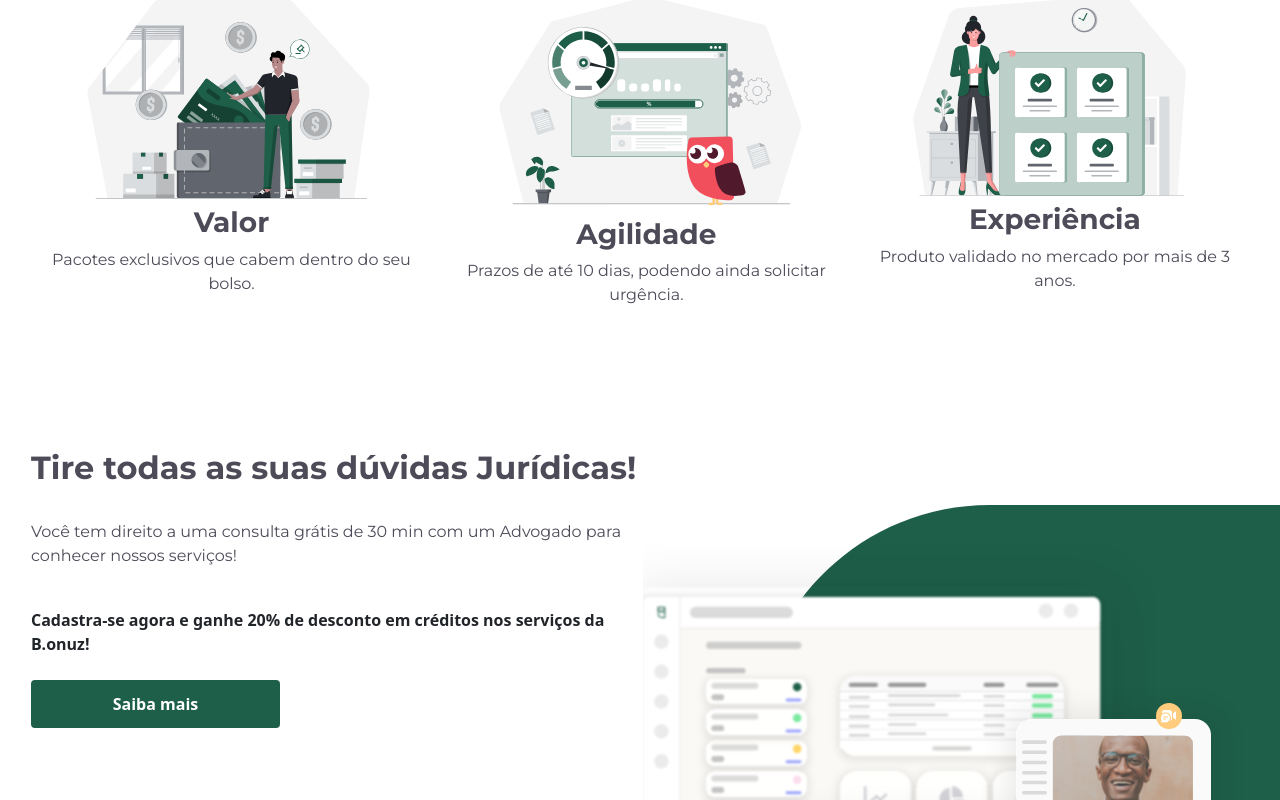
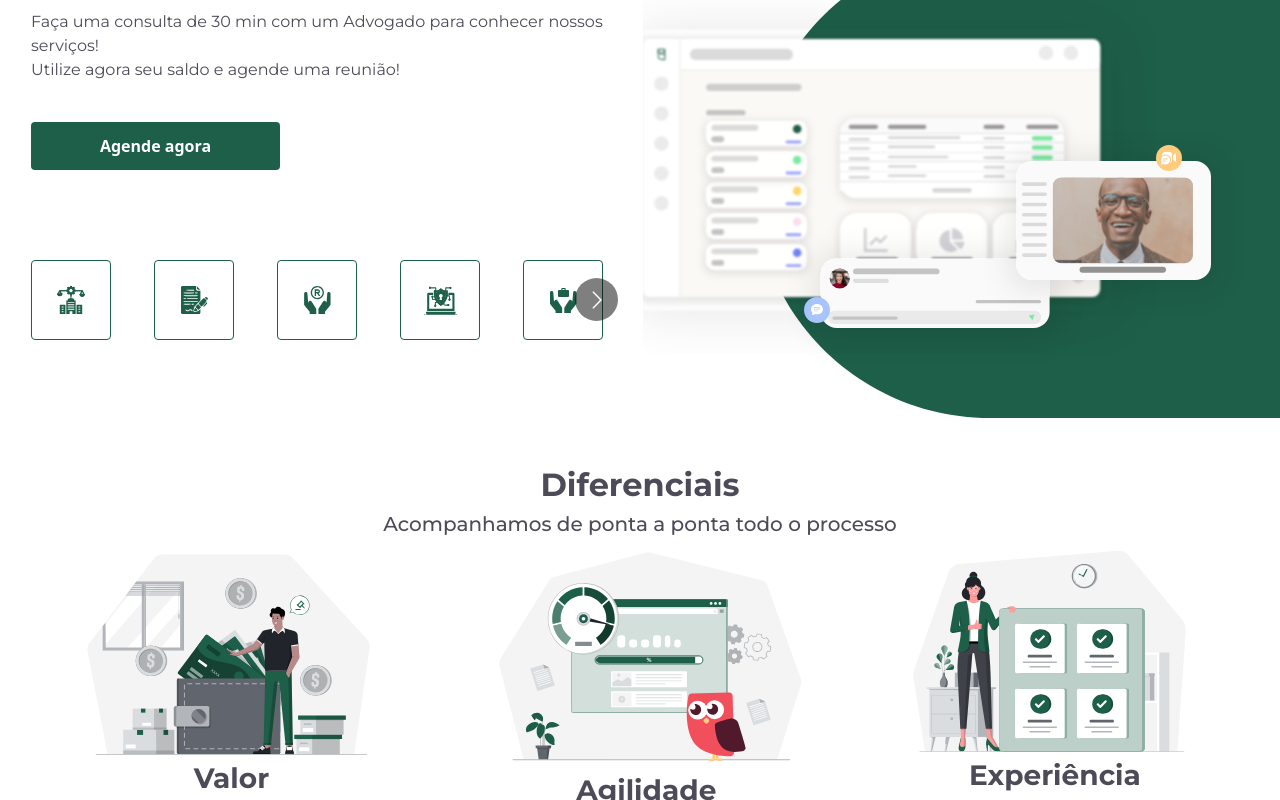
Before and after one commit to logosDevGit/bonuz-sebrae, a React (Create React App) app: page / in a window 1280 px wide. Shown: the part 2480-3280 px from the top of the page. Built offline with nearby package versions, Linux system fonts and the light colour scheme.

Commit message:
some adjust

```diff
--- a/src/App.js
+++ b/src/App.js
@@ -24,8 +24,8 @@ const App = () => {
       <Contact/>
       <Package/>
       <Services/>
+      <Question/>
       <Differential/>
-      <Question/>
       <Media/>
       <Clients/>
       <Employees/>
--- a/src/components/views/Employees/styles.css
+++ b/src/components/views/Employees/styles.css
@@ -16,7 +16,7 @@
     height: 6px;
     border: none;
     border-radius: 8px;
-    background: rgba(241, 116, 126, 0.45);
+    background: rgba(30, 95, 73, 0.45);
 }
 .employees .react-multi-carousel-dot--active button  {
     background: #1E5F49;
--- a/src/components/views/Question/index.js
+++ b/src/components/views/Question/index.js
@@ -24,9 +24,8 @@ const Question = () => {
             <div className='wd-cont'>
                 <div className='info'>
                     <h2 className='pb-4'>Tire todas as suas dúvidas Jurídicas!</h2>
-                    <p className='pb-4'>Você tem direito a uma consulta grátis de 30 min com um Advogado para conhecer nossos serviços!</p>
-                    <strong className='pb-4'>Cadastra-se agora e ganhe 20% de desconto em créditos nos serviços da B.onuz!</strong>
-                    <button className='btn-red'>Saiba mais</button>
+                    <p className='pb-4'>Faça uma consulta de 30 min com um Advogado para conhecer nossos serviços!<br/>Utilize agora seu saldo e agende uma reunião!</p>
+                    <button className='btn-red'>Agende agora</button>
                     <Carousel
                         responsive={responsive}
                         autoPlay={false}
```
Also changed, not shown: src/assets/images/bgBanner.png.
